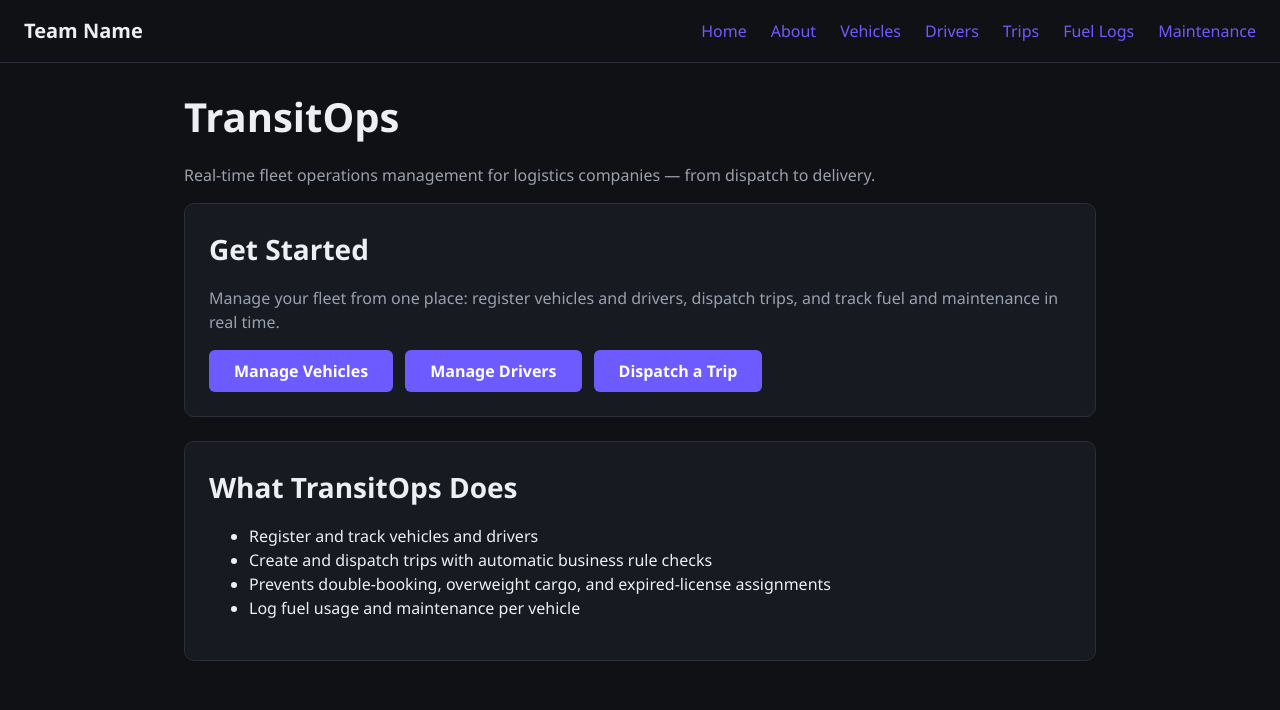
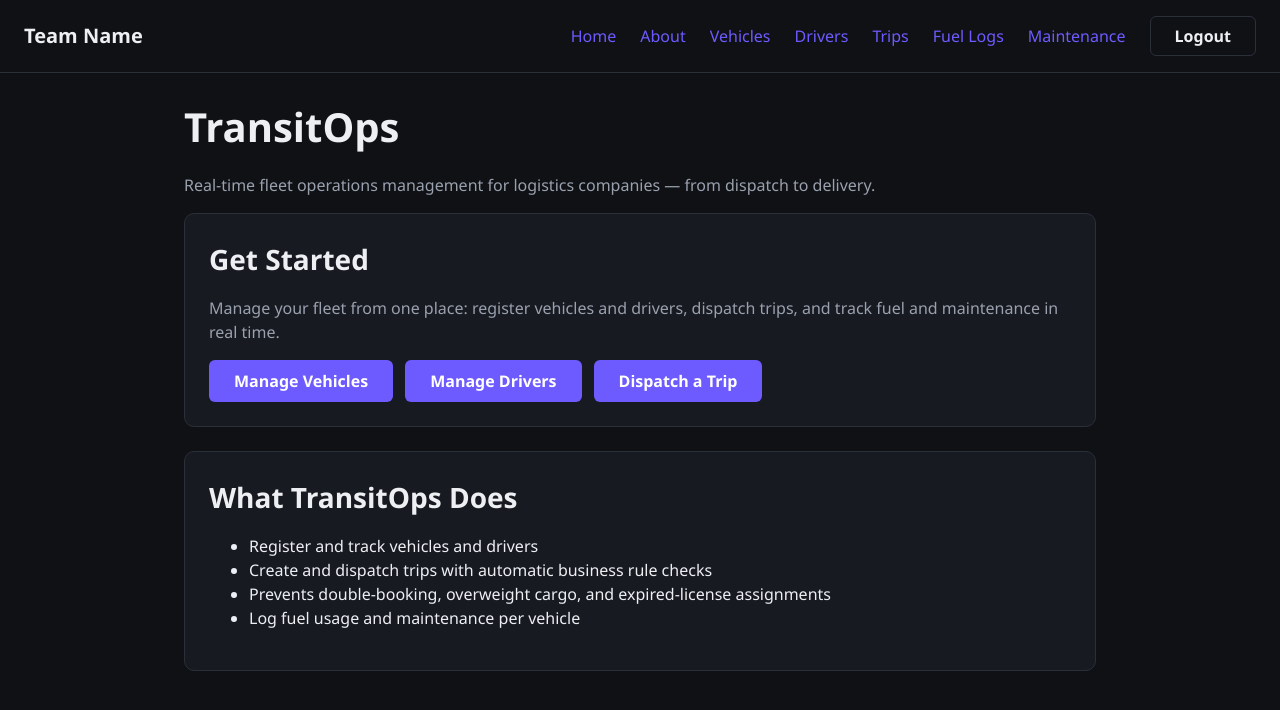
Before and after one commit to subii13/ODOO-HACKATHON, a React (Vite) app: page / in a window 1280 px wide. Shown: the top 710 px of the page. Built offline with nearby package versions, Linux system fonts and the light colour scheme; no server answers; sample sign-in values are in the browser's storage.

Commit message:
add logout functionality, fix date input visibility

```diff
--- a/src/components/Navbar.jsx
+++ b/src/components/Navbar.jsx
@@ -1,10 +1,19 @@
-import { Link } from 'react-router-dom';
+import { Link, useNavigate } from 'react-router-dom';
+import { useAuth } from '../context/AuthContext';
 
 export default function Navbar({ brand = 'App Name' }) {
+  const { currentUser, logout } = useAuth();
+  const navigate = useNavigate();
+
+  const handleLogout = async () => {
+    await logout();
+    navigate('/login');
+  };
+
   return (
     <header className="navbar">
       <Link to="/" className="brand">{brand}</Link>
-      <nav>
+      <nav style={{ display: 'flex', alignItems: 'center', gap: '24px' }}>
         <Link to="/">Home</Link>
         <Link to="/about">About</Link>
         <Link to="/vehicles">Vehicles</Link>
@@ -12,6 +21,9 @@ export default function Navbar({ brand = 'App Name' }) {
         <Link to="/trips">Trips</Link>
         <Link to="/fuel-logs">Fuel Logs</Link>
         <Link to="/maintenance">Maintenance</Link>
+        {currentUser && (
+          <button onClick={handleLogout} className="btn btn-secondary">Logout</button>
+        )}
       </nav>
     </header>
   );
--- a/src/components/components.css
+++ b/src/components/components.css
@@ -113,3 +113,9 @@
 
 .mb-2 { margin-bottom: var(--space-2); }
 .mb-4 { margin-bottom: var(--space-4); }
+
+/* ---------- Date input icon fix for dark theme ---------- */
+.form-field input[type="date"]::-webkit-calendar-picker-indicator {
+  filter: invert(1);
+  cursor: pointer;
+}
--- a/src/context/AuthContext.jsx
+++ b/src/context/AuthContext.jsx
@@ -1,35 +1,27 @@
 import { createContext, useContext, useEffect, useState } from "react";
 import { auth } from "../firebase/firebase";
-import { onAuthStateChanged } from "firebase/auth";
+import { onAuthStateChanged, signOut } from "firebase/auth";
 
 const AuthContext = createContext();
-
 export const useAuth = () => useContext(AuthContext);
 
 export function AuthProvider({ children }) {
+  const [currentUser, setCurrentUser] = useState(null);
+  const [loading, setLoading] = useState(true);
 
-    const [currentUser,setCurrentUser]=useState(null);
-    const [loading,setLoading]=useState(true);
+  useEffect(() => {
+    const unsubscribe = onAuthStateChanged(auth, (user) => {
+      setCurrentUser(user);
+      setLoading(false);
+    });
+    return unsubscribe;
+  }, []);
 
-    useEffect(()=>{
+  const logout = () => signOut(auth);
 
-        const unsubscribe = onAuthStateChanged(auth,(user)=>{
-
-            setCurrentUser(user);
-            setLoading(false);
-
-        });
-
-        return unsubscribe;
-
-    },[])
-
-    return(
-
-        <AuthContext.Provider value={{currentUser}}>
-            {!loading && children}
-        </AuthContext.Provider>
-
-    )
-
+  return (
+    <AuthContext.Provider value={{ currentUser, logout }}>
+      {!loading && children}
+    </AuthContext.Provider>
+  );
 }
```
